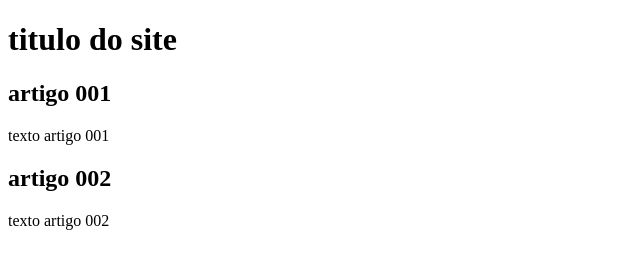
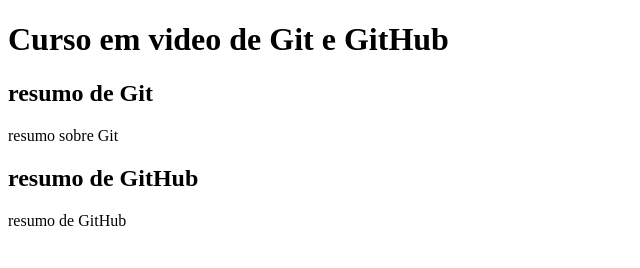
Before and after one commit to vitorsilvaads/projeto-site, a plain HTML site: page index.html in a window 1280 px wide. Shown: the whole page, without its empty margins (0-640 px from the left). Drawn offline with Linux system fonts and the light colour scheme.

Commit message:
edição 1

```diff
--- a/index.html
+++ b/index.html
@@ -3,20 +3,20 @@
 <head>
     <meta charset="UTF-8">
     <meta name="viewport" content="width=device-width, initial-scale=1.0">
-    <title>Document</title>
+    <title>Curso em video de Git e GitHub</title>
 </head>
 <body>
     <main>
     <header>
-        <h1>titulo do site</h1>
+        <h1>Curso em video de Git e GitHub</h1>
     </header>
     <article>
-        <h2>artigo 001</h2>
-        <p>texto artigo 001</p>
+        <h2>resumo de Git</h2>
+        <p>resumo sobre Git</p>
     </article>
     <article>
-        <h2>artigo 002</h2>
-        <p>texto artigo 002</p>
+        <h2>resumo de GitHub</h2>
+        <p>resumo de GitHub</p>
     </article>
     </main>
 </body>
```
